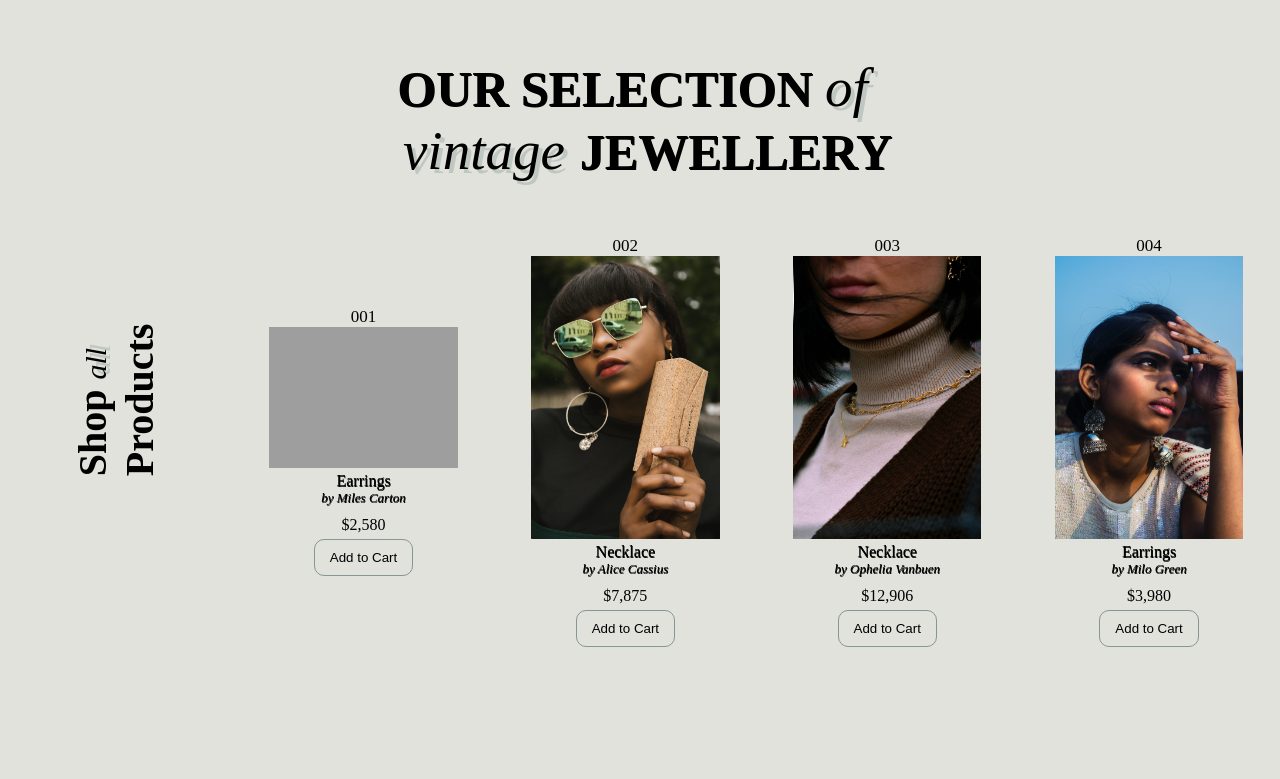
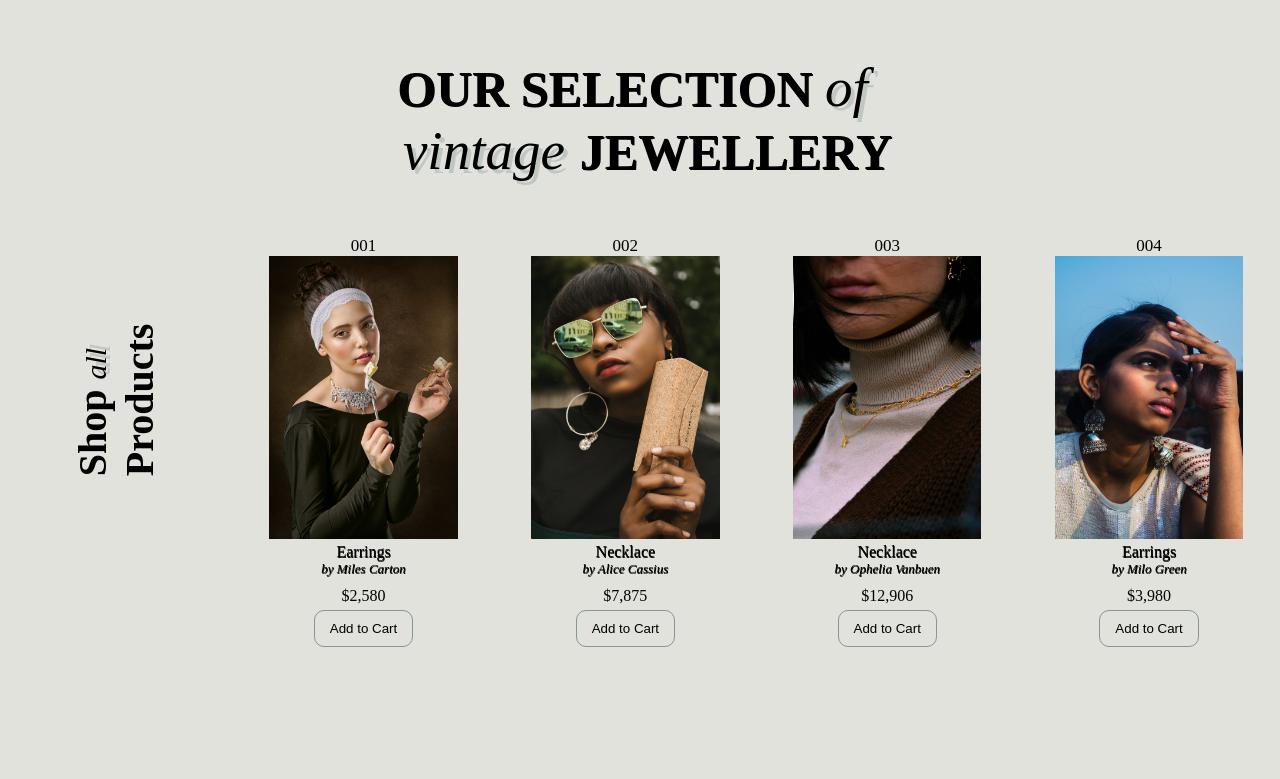
Before and after one commit to evargas1/finematterShop, a Django app: page / in a window 1280 px wide. Shown: the part 885-1664 px from the top of the page. Run offline with Django 3.2, Linux system fonts and the light colour scheme; some web fonts are replaced; grey boxes are pictures that could not be loaded.

```diff
--- a/store/templates/store/store.html
+++ b/store/templates/store/store.html
@@ -61,7 +61,7 @@
                     <div class="number-item">
                         001
                     </div>
-                    <img src="{% static './img/pro-1' %}" width="100%" alt="">
+                    <img src="{% static './img/pro-1.jpg' %}" width="100%" alt="">
                     <div class="item">Earrings</div>
                     <div class="designer">by Miles Carton</div>
 
```
